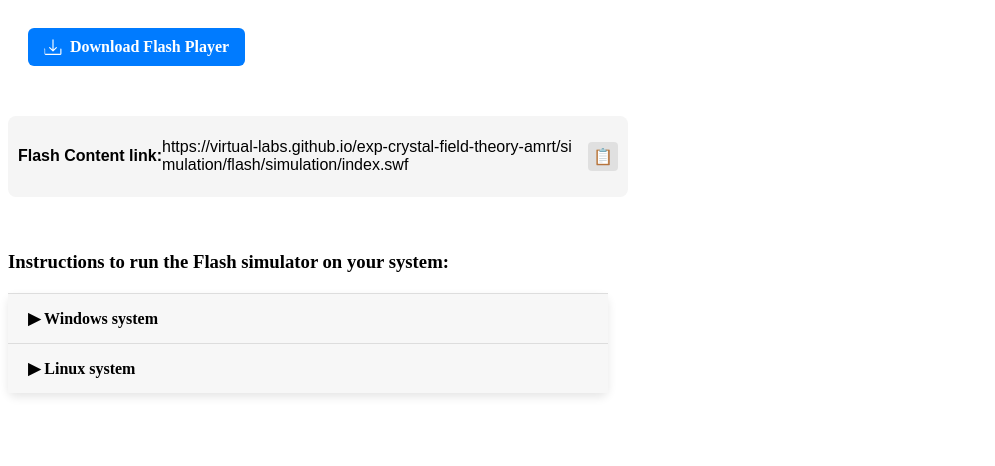
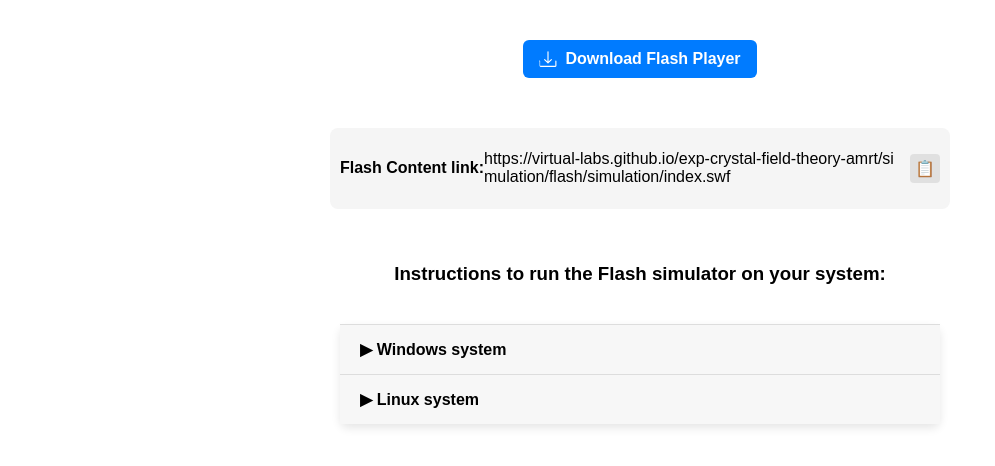
Before and after one commit to virtual-labs/exp-crystal-field-theory-amrt, a plain HTML site: page experiment/simulation/index.html in a window 1280 px wide. Shown: the whole page, without its empty margins (0-995 px from the left). Drawn offline with Linux system fonts and the light colour scheme.

Commit message:
Update main.css

```diff
--- a/experiment/simulation/css/main.css
+++ b/experiment/simulation/css/main.css
@@ -1,4 +1,15 @@
 /* You CSS goes in here */
+body {
+  display: flex;
+  flex-direction: column;
+  align-items: center; /* Horizontal centering */
+  min-height: 100vh;
+  margin: 0;
+  font-family: Arial, sans-serif;
+  padding: 20px;
+  box-sizing: border-box;
+}
+
 .download-section {
   background: #fff;
   padding: 20px;
@@ -83,6 +94,7 @@
 
 .accordion {
   max-width: 600px;
+  width: 100%;
   background: #fff;
   border-radius: 8px;
   margin-top: 20px;
```
